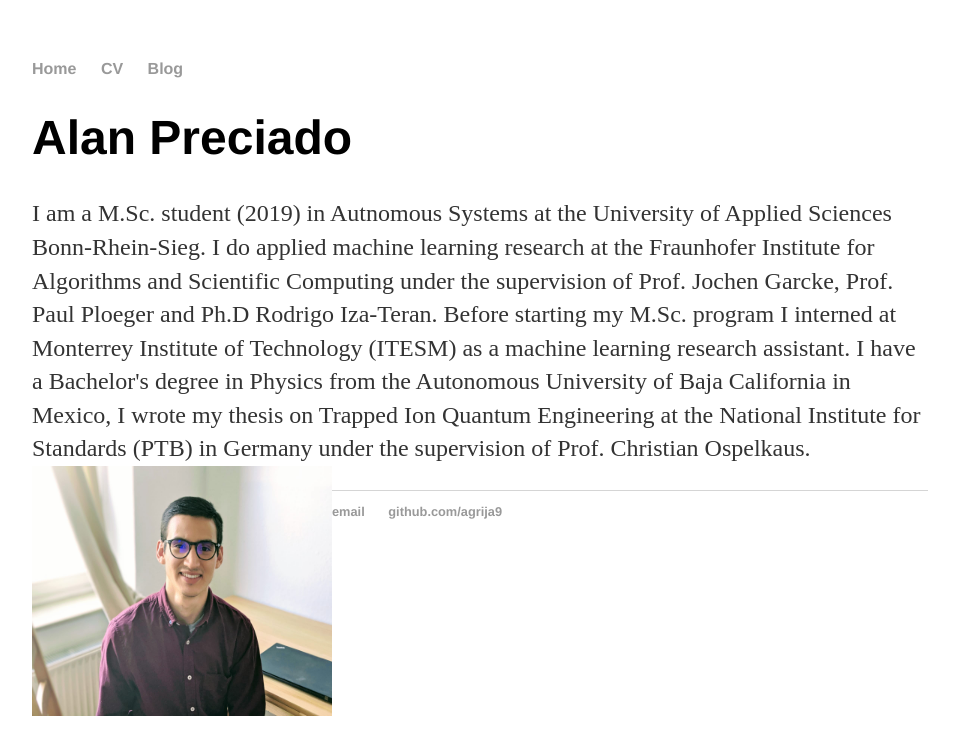
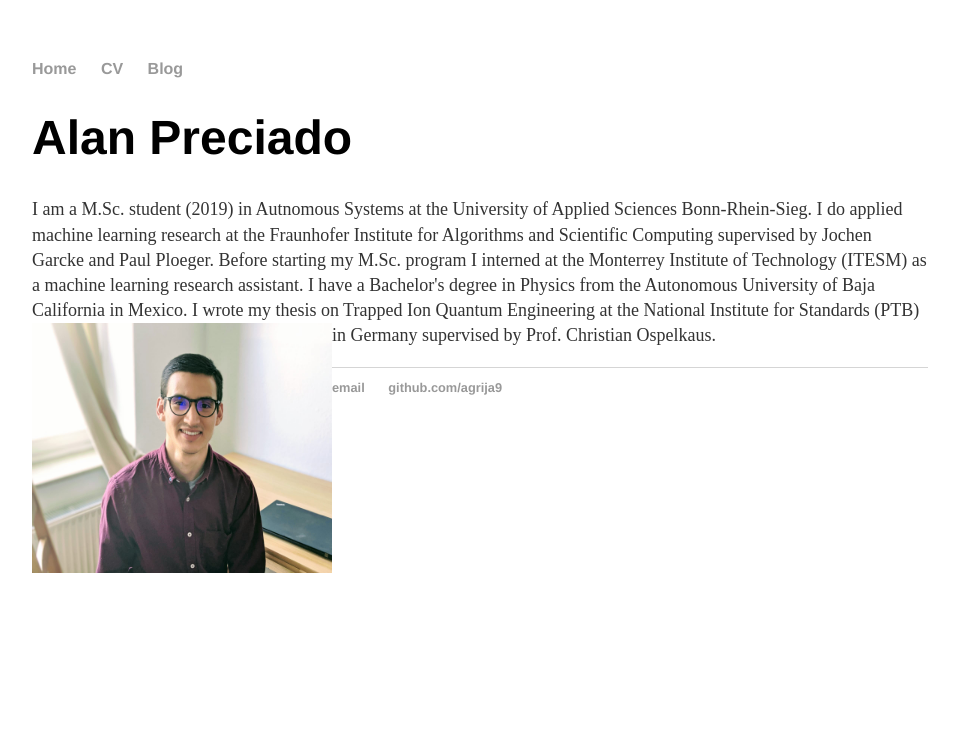
Before and after one commit to agrija9/agrija9.github.io, a Jekyll site: the page built from index.html, in a window 1280 px wide. Shown: the top 755 px of the page, without its empty margins (160-1117 px from the left). Built offline with Jekyll 4.4.1, drawn with Linux system fonts in a browser that asks for light colours.

Commit message:
Update index.html

```diff
--- a/index.html
+++ b/index.html
@@ -5,13 +5,12 @@
 
 <div class="blurb">
 	<h1>Alan Preciado</h1>
-	<p>I am a M.Sc. student (2019) in Autnomous Systems at the University of Applied Sciences Bonn-Rhein-Sieg.
-	   I do applied machine learning research at the Fraunhofer Institute for Algorithms and Scientific Computing under
-	   the supervision of Prof. Jochen Garcke, Prof. Paul Ploeger and Ph.D Rodrigo Iza-Teran. Before starting my M.Sc. program
-	   I interned at Monterrey Institute of Technology (ITESM) as a machine learning research assistant. I have a Bachelor's
-	   degree in Physics from the Autonomous University of Baja California in Mexico, I wrote my thesis on
-	   Trapped Ion Quantum Engineering at the National Institute for Standards (PTB) in Germany under the supervision of
-	   Prof. Christian Ospelkaus.
+	<p style="font-size:18px;" >I am a M.Sc. student (2019) in Autnomous Systems at the University of Applied Sciences Bonn-Rhein-Sieg.
+	   I do applied machine learning research at the Fraunhofer Institute for Algorithms and Scientific Computing supervised
+	   by Jochen Garcke and Paul Ploeger. Before starting my M.Sc. program I interned at the Monterrey Institute of Technology (ITESM)
+	   as a machine learning research assistant.
+	   I have a Bachelor's degree in Physics from the Autonomous University of Baja California in Mexico. I wrote my thesis on
+	   Trapped Ion Quantum Engineering at the National Institute for Standards (PTB) in Germany supervised by Prof. Christian Ospelkaus.
 
 	<img src="images/profile.jpeg" alt="" style="float:left;width:300px;height:250px;">
 	</p>
```
